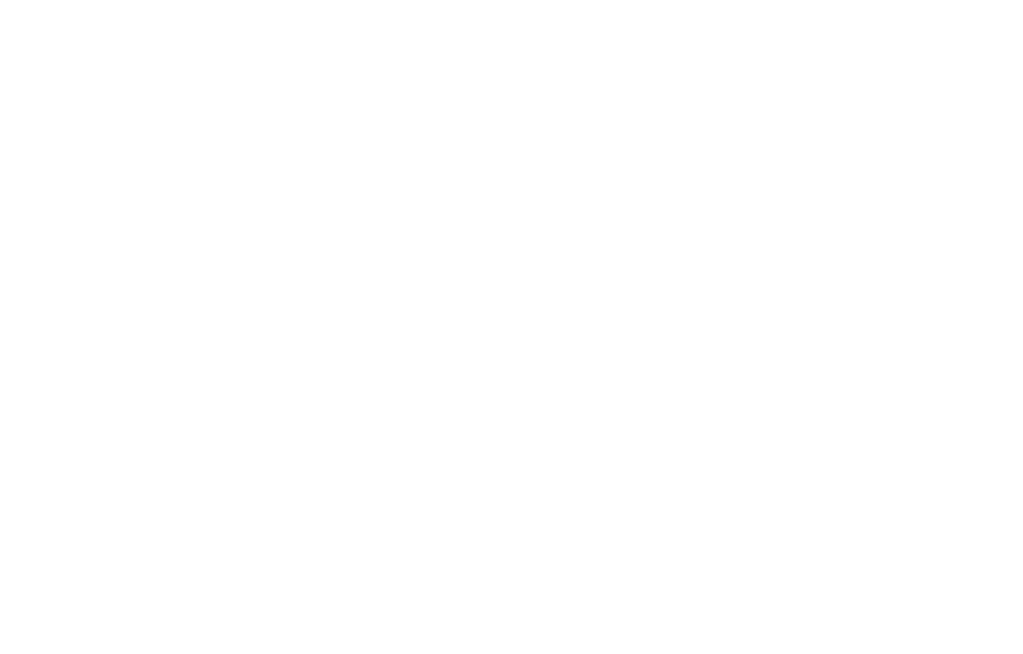
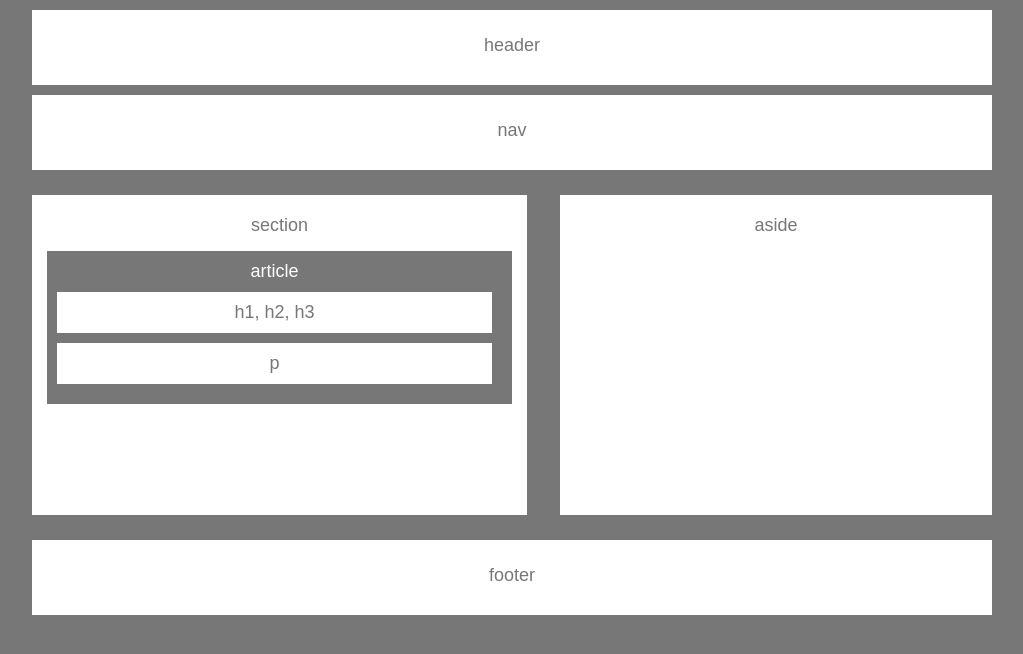
Before and after one commit to coreymain/HW-Wireframe, a plain HTML site: page index.html in a window 1280 px wide. Shown: the whole page, without its empty margins (128-1151 px from the left). Drawn offline with Linux system fonts and the light colour scheme.

Commit message:
secondary

```diff
--- a/index.html
+++ b/index.html
@@ -1,9 +1,31 @@
 <!DOCTYPE html>
+<link rel="stylesheet" type="text/css" href="style.css">
+
 <html>
+	<div class="wrapper">
+
 <head>
-	<title></title>
+	<title>HW1</title>
 </head>
 <body>
 
+<div class="header">header</div>
+
+
+
+
+	<div class="header">nav</div>
+
+	<div class="aside">aside</div>
+
+	<div class="section">section
+		<div class="article">article
+			<div class="h">h1, h2, h3</div>
+			<div class="p">p</div></div>
+
+	</div>
+
+	<div class="footer">footer</div>
+
 </body>
 </html>
--- a/style.css
+++ b/style.css
@@ -0,0 +1,86 @@
+body {
+	background-color: #777;
+	font-family: "Arial", "Helvetica Neue", Helvetica, sans serif;
+	font-size: 18px;
+	padding: 10px;
+	width: 960px;
+	margin: auto;
+	color: #777;
+}
+
+.header {
+	background-color: white;
+	text-align: center;
+	height: 50px;
+	width: 100%;
+	margin-bottom: 10px;
+	padding-top: 25px;
+}
+
+.nav {
+	background-color: white;
+	text-align: center;
+	height: 50px;
+	width: 100px;
+	padding-top: 20px;
+}
+
+.section {
+	background-color: white;
+	text-align: center;
+	height: 300px;
+	width: 495px;
+	float: left;
+	padding-top: 20px;
+	margin-bottom: 25px;
+	margin-top: 15px;
+}
+
+
+.aside {
+	background-color: white;
+	text-align: center;
+	float: right;
+	height: 300px;
+	width: 45%;
+	float: right;
+	padding-top: 20px;
+	margin-top: 15px;
+}
+
+.article {
+	color: white;
+	background-color: #777;
+	text-align: center;
+	padding-right: 10px;
+	padding-bottom: 10px;
+	padding-top: 10px;
+	margin: 15px;
+}
+
+.h {
+	color: #777;
+	background-color: white;
+	border: 10px;
+	border-color: #777;
+	margin: 10px 10px 10px 10px;
+	padding: 10px;
+}
+
+.p {
+	color: #777;
+	background-color: white;
+	border-color: #777;
+	border: 10px;
+	margin: 10px 10px 10px 10px;
+	padding: 10px;
+}
+
+.footer {
+	clear: both;
+	background-color: white;
+	text-align: center;
+	height: 50px;
+	border-color: #777;
+	padding-top: 25px;
+}
```
